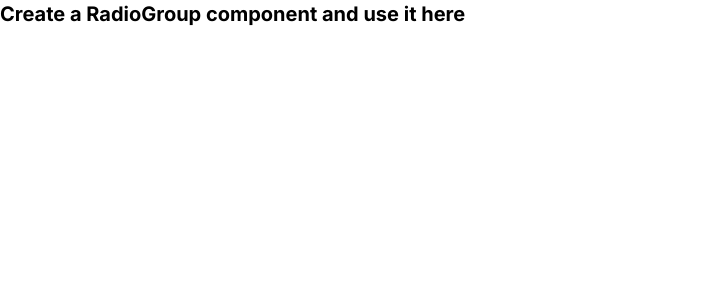
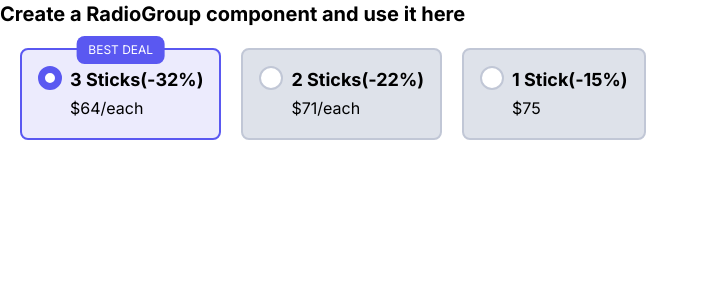
Before and after one commit to zain-adtracktiv/frontend-test, a Next.js app: page / in a window 1280 px wide. Shown: the top 300 px of the page, without its empty margins (0-708 px from the left). Built offline with nearby package versions, Linux system fonts and the light colour scheme.

Commit message:
Added RadioGroup Component

```diff
--- /dev/null
+++ b/app/components/RadioGroup.tsx
@@ -0,0 +1,101 @@
+"use client";
+
+import { MouseEventHandler, useRef, useState } from "react";
+import { Item } from "../utils/items";
+
+type RadioItemProps = {
+  item: Item;
+  isSelected: boolean;
+  select: () => void;
+};
+
+function RadioItem(props: RadioItemProps) {
+  const { item, isSelected, select } = props;
+
+  const { isRecommended = false, qty, title, currency, cost, discount } = item;
+
+  const inputRef = useRef<HTMLInputElement>(null);
+
+  const clickHandler: MouseEventHandler<HTMLButtonElement> = () => {
+    if (inputRef.current) inputRef.current.checked = !isSelected;
+    select();
+  };
+
+  return (
+    <button
+      className={`relative flex items-start justify-center gap-x-2 rounded-lg p-4 border-2 focus:outline-[#5a58f1] ${
+        isSelected
+          ? "border-[#5a58f1] bg-[#ecebfd]"
+          : "border-[#c1c7d6] bg-[#dee2ea]"
+      }`}
+      onClick={clickHandler}
+    >
+      {/* Best Deal */}
+      {isRecommended && (
+        <span className="absolute top-0 left-[50%] translate-y-[-50%] translate-x-[-50%] uppercase whitespace-nowrap px-3 bg-[#5a58f1] rounded-lg text-white text-[12px]">
+          Best Deal
+        </span>
+      )}
+
+      {/* Input */}
+      <div className="grid place-items-center">
+        <input
+          type="radio"
+          checked={isSelected}
+          ref={inputRef}
+          disabled
+          className={`cursor-pointer peer col-start-1 row-start-1 appearance-none bg-white shrink-0 w-6 h-6 ${
+            isSelected
+              ? "border-[7px] border-[#5a58f1]"
+              : "border-2 border-[#c1c7d6]"
+          } rounded-full`}
+        />
+      </div>
+
+      <div className="flex flex-col items-start justify-center">
+        {/* Heading */}
+        <span className="text-[18px] font-bold">
+          <span>
+            {qty} {title}
+          </span>
+          {discount && (
+            <>
+              (<span>-{discount}%</span>)
+            </>
+          )}
+        </span>
+        {/* Pricing */}
+        <span className="text-[16px]">
+          {currency}
+          {cost}
+          {qty === 1 ? "" : "/each"}
+        </span>
+      </div>
+    </button>
+  );
+}
+
+type RadioGroupProps = {
+  items: Item[];
+};
+
+function RadioGroup(props: RadioGroupProps) {
+  const { items } = props;
+
+  const [selected, setSelected] = useState<number>(items[0].id);
+
+  return (
+    <div className="flex items-start justify-start p-5 gap-x-5 font-normal">
+      {items.map((item, index) => (
+        <RadioItem
+          key={index}
+          item={item}
+          isSelected={item.id === selected}
+          select={() => setSelected(item.id)}
+        />
+      ))}
+    </div>
+  );
+}
+
+export default RadioGroup;
--- a/app/page.tsx
+++ b/app/page.tsx
@@ -1,7 +1,11 @@
+import RadioGroup from "./components/RadioGroup";
+import { items } from "./utils/items";
+
 export default function Home() {
   return (
     <div className="text-xl font-bold">
       Create a RadioGroup component and use it here
+      <RadioGroup items={items} />
     </div>
   );
 }
--- /dev/null
+++ b/app/utils/items.ts
@@ -0,0 +1,39 @@
+export type Item = {
+  id: number;
+  isRecommended?: boolean;
+  qty: number;
+  title: string;
+  discount?: number;
+  cost: number;
+  currency: string;
+};
+
+export const items: Item[] = [
+  {
+    id: 1,
+    isRecommended: true,
+    qty: 3,
+    title: "Sticks",
+    cost: 64.0,
+    currency: "$",
+    discount: 32,
+  },
+  {
+    id: 2,
+    isRecommended: false,
+    qty: 2,
+    title: "Sticks",
+    cost: 71.0,
+    currency: "$",
+    discount: 22,
+  },
+  {
+    id: 3,
+    isRecommended: false,
+    qty: 1,
+    title: "Stick",
+    cost: 75.0,
+    currency: "$",
+    discount: 15,
+  },
+];
```
